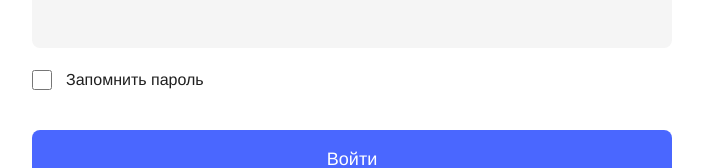
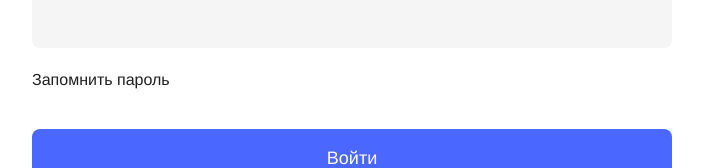
Before and after one commit to AlexeyKrop/testOnly, a React (Create React App) app: page /login in a window 1280 px wide. Shown: the part 379-547 px from the top of the page, without its empty margins (288-991 px from the left). Built offline with nearby package versions, Linux system fonts and the light colour scheme.

Commit message:
fix: type from useState

```diff
--- a/src/App.tsx
+++ b/src/App.tsx
@@ -19,7 +19,7 @@ export type UserType = {
 }
 const App = () => {
   const initialState = {} as UserType
-  const [user, setUser] = useState<any>(initialState)
+  const [user, setUser] = useState<UserType>(initialState)
   const [isLogin, setLogin] = useState<boolean>(false)
   const [errorMessage, setErrorMessage] = useState('')
   const [disabled, setDisabled] = useState<boolean>(false)
@@ -31,7 +31,7 @@ const App = () => {
     authAPI.login(login, password, rememberMe)
       .then((data) => {
         //сетаю юзера, которого получил с сервера в локальный стейт
-        setUser(data)
+        setUser(data as UserType)
         //меняю состояние, что юзер залогинен
         setLogin(!isLogin)
       })
--- a/src/components/Button/Button.tsx
+++ b/src/components/Button/Button.tsx
@@ -21,6 +21,6 @@ const StyledButton = styled.button<ButtonProps>`
   `},
 `
 
-export const Button = (props: any) => {
+export const Button = ({...props}) => {
   return <StyledButton {...props}/>;
 };
--- a/src/components/Input/CheckBox.tsx
+++ b/src/components/Input/CheckBox.tsx
@@ -1,19 +1,36 @@
 import styled from "styled-components";
 
 export const CustomCheckBox = styled.input.attrs({type: "checkbox"})`
-  width: 20px;
-  height: 20px;
-  cursor: pointer;
-  border: 1px solid #000000;
-  border-radius: 4px;
-  margin-right: 14px;
+  position: absolute;
+  z-index: -1;
+  opacity: 0;
+  display: inline-flex;
+  align-items: center;
+  user-select: none;
+  &::before {
+    content: '';
+    display: inline-block;
+    width: 20px;
+    height: 20px;
+    flex-shrink: 0;
+    flex-grow: 0;
+    border: 1px solid #adb5bd;
+    border-radius: 0.25em;
+    margin-right: 0.5em;
+    background-repeat: no-repeat;
+    background-position: center center;
+    background-size: 50% 50%;
+  }
+  &:checked{
+    border-color: #0b76ef;
+    background-color: #0b76ef;
+  }
 `;
 
 export const LabelText = styled.span`
   font-size: 16px;
   line-height: 19px;
-  color: #1F1F1F;
-;
+  color: #1F1F1F;;
 `
 export const CheckBoxContainer = styled.div`
   display: flex;
--- a/src/components/Input/Input.tsx
+++ b/src/components/Input/Input.tsx
@@ -1,5 +1,7 @@
 import styled, {css} from "styled-components";
 import warning from '../../warning.svg'
+import {ReactNode} from "react";
+
 
 type InputPropsType = {
   background?: boolean,
@@ -41,7 +43,7 @@ const TitleStyle = styled.span`
   margin-left: 10px`
 
 
-export const ContainerError = (props: any) => {
+export const ContainerError = (props: { children: ReactNode }) => {
   return <StyledContainerError>
     <img className={'image'} src={warning} alt="warn"/>
     <TitleStyle>{props.children}</TitleStyle>
--- a/src/components/Profile/Title.tsx
+++ b/src/components/Profile/Title.tsx
@@ -1,4 +1,5 @@
 import styled from "styled-components";
+import {ReactNode} from "react";
 
 export const Title = styled.p`
   font-size: 40px;
@@ -15,7 +16,7 @@ export const ProfileWrapper = styled.div`
   align-items: center;
   flex-direction: column;
 `
-export const UserName = (props: any) => {
+export const UserName = (props: {children: ReactNode}) => {
     return(
       <>
         <Title><SpanStyled>Здравствуйте,</SpanStyled>{props.children}</Title>
```
